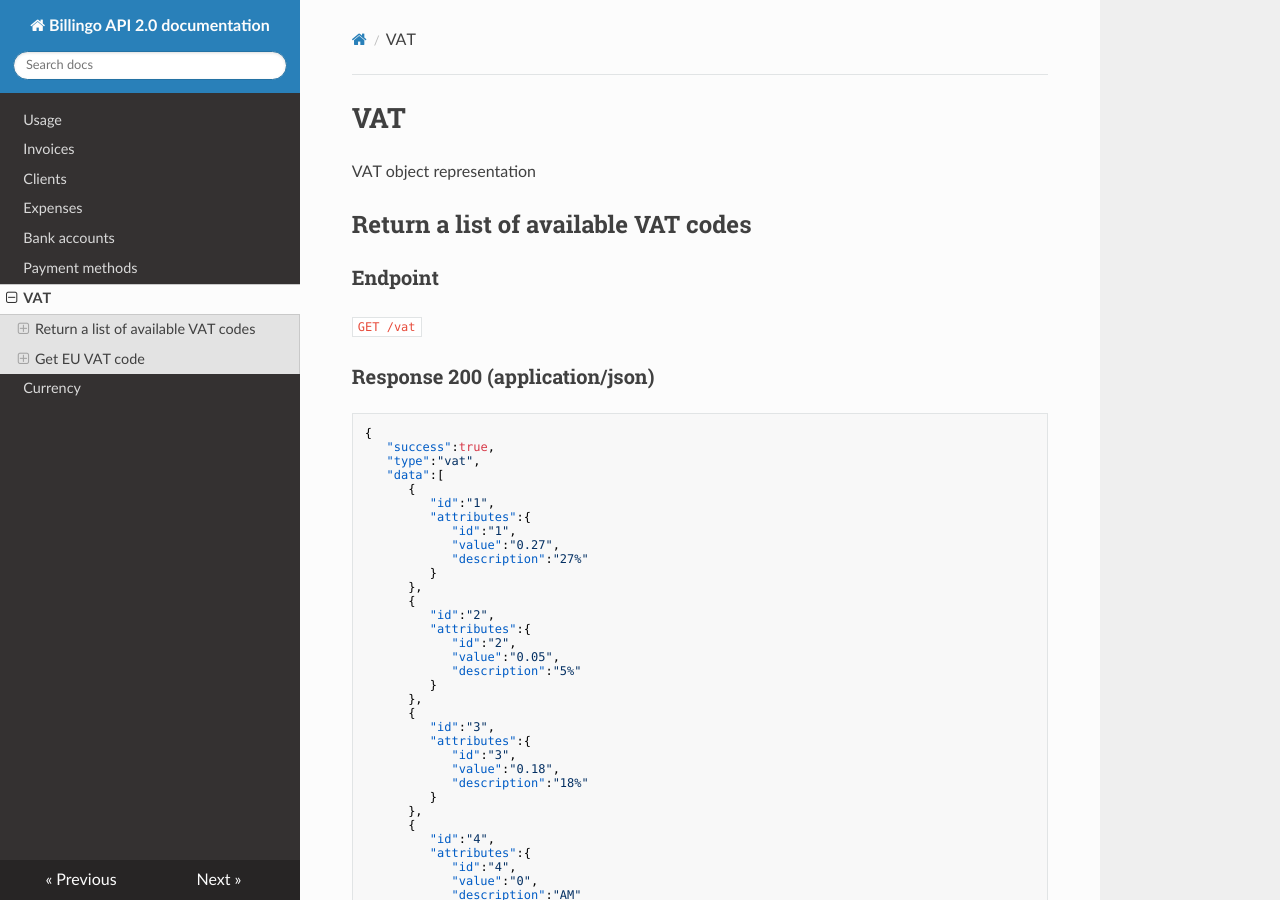
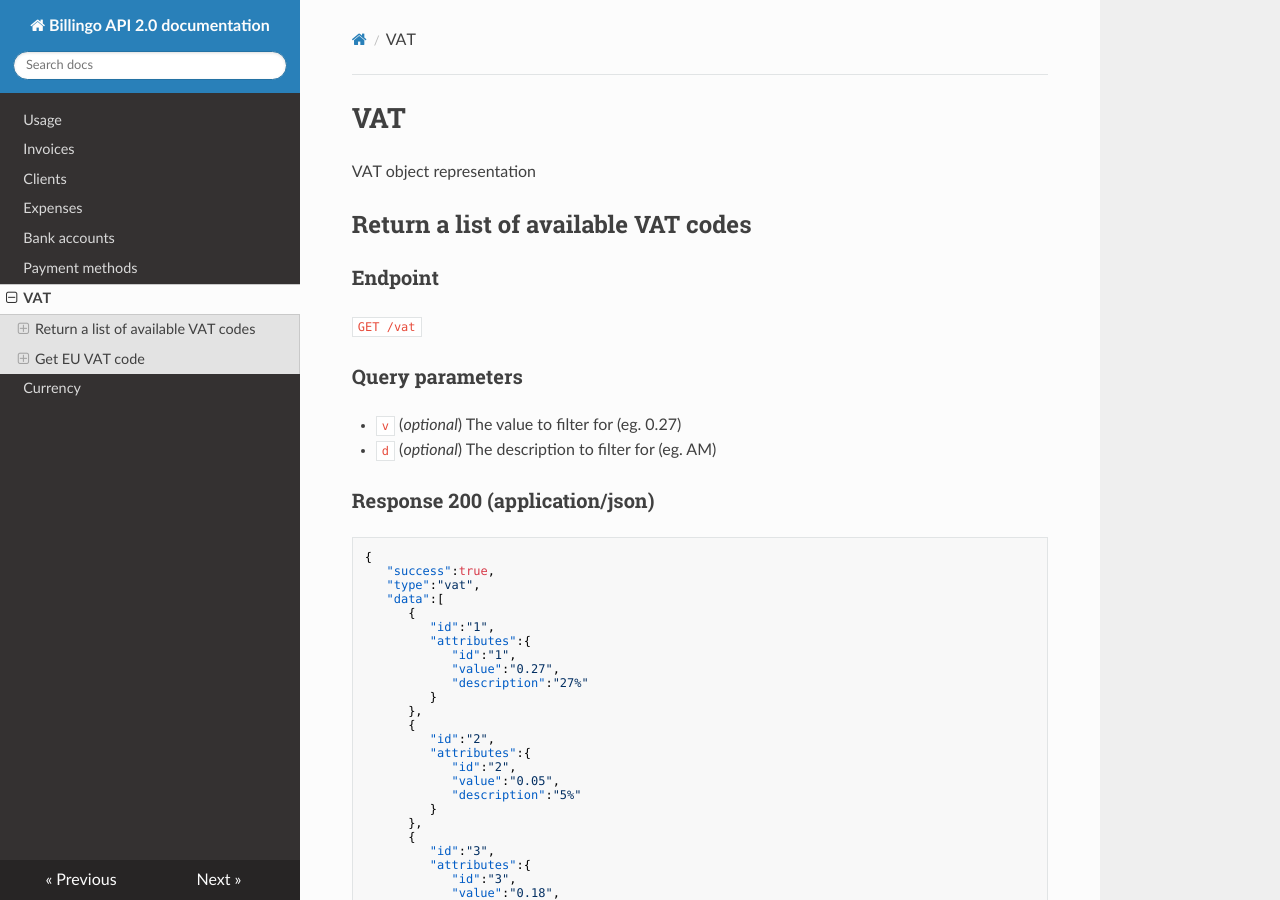
Before and after one commit to octonull/Billingo-API-docs, an MkDocs documentation site: the page built from docs/vat.md, in a window 1280 px wide and 900 px high. Built offline with MkDocs 1.6.1, drawn with Linux system fonts in a browser that asks for light colours; nearby versions of some CDN libraries; old or Windows-style settings are respelled for this version of MkDocs.

Commit message:
VAT filter

```diff
--- a/docs/vat.md
+++ b/docs/vat.md
@@ -6,6 +6,11 @@ VAT object representation
 ### Endpoint
 
 `GET /vat`
+
+### Query parameters
+
+- `v` (*optional*) The value to filter for (eg. 0.27)
+- `d` (*optional*) The description to filter for (eg. AM)
 
 ### Response 200 (application/json)
 
```
